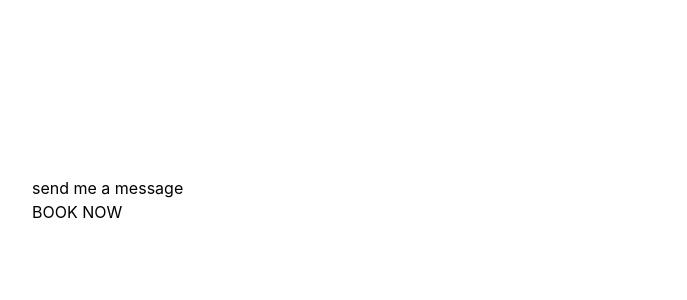
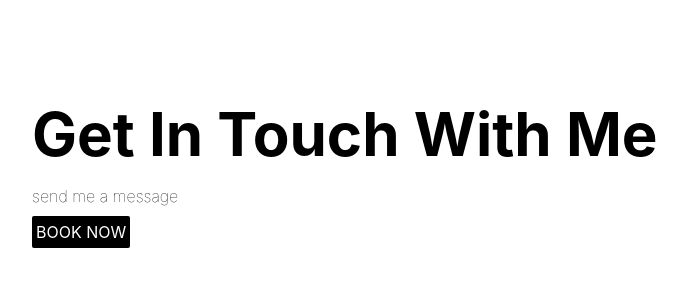
Before and after one commit to Wediah/pj-site, a Next.js app: page /contact in a window 1280 px wide. Shown: the top 300 px of the page, without its empty margins (8-695 px from the left). Built offline with nearby package versions, Linux system fonts and the light colour scheme.

Commit message:
adds final text to contact

```diff
--- a/pages/contact.tsx
+++ b/pages/contact.tsx
@@ -4,10 +4,10 @@ function Contact() {
   return (
     <div className="bg-white  px-10 pt-16 pb-32">
 
-    <h1 className=' text-4xl text-white font-bold pt-10 lg:text-7xl text-left '>Get In Touch With Me</h1>
+    <h1 className=' text-4xl text-black font-bold pt-10 pb-5 lg:text-6xl text-left '>Get In Touch With Me</h1>
 
-    <h2>send me a message</h2>
-    <h3>BOOK NOW</h3>
+    <h2 className='text-md font-thin pb-2'>send me a message</h2>
+    <button className='p-1 bg-black text-white text-md rounded-sm'>BOOK NOW</button>
     </div>
   )
 }
--- a/pages/index.js
+++ b/pages/index.js
@@ -6,6 +6,7 @@ import Navbar from './nav'
 import About from './about'
 import Videos from './videos'
 import Music from './Music'
+import Contact from './contact'
 
 export default function Home() {
   return (
@@ -22,7 +23,7 @@ export default function Home() {
         <About/>
         <Videos/>
         <Music/>
-
+        <Contact/>
 
       </main>
 
```
